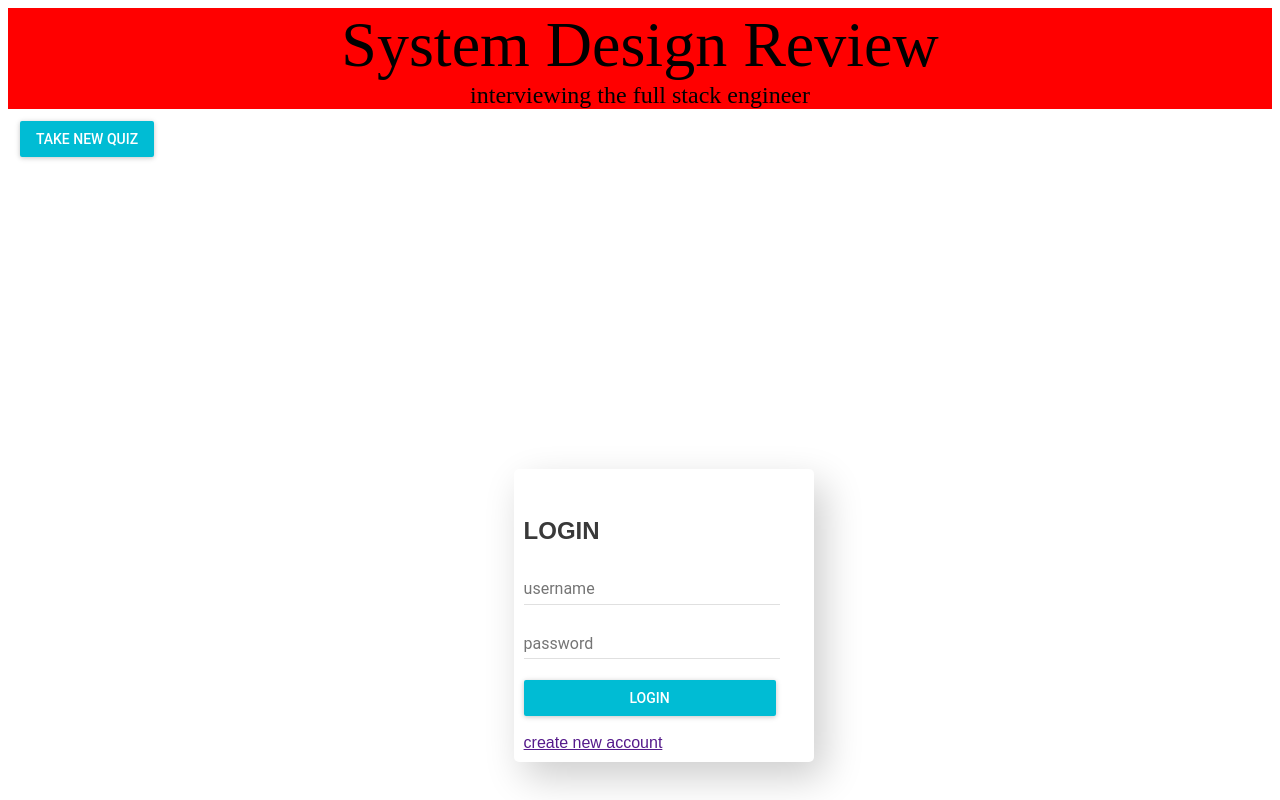
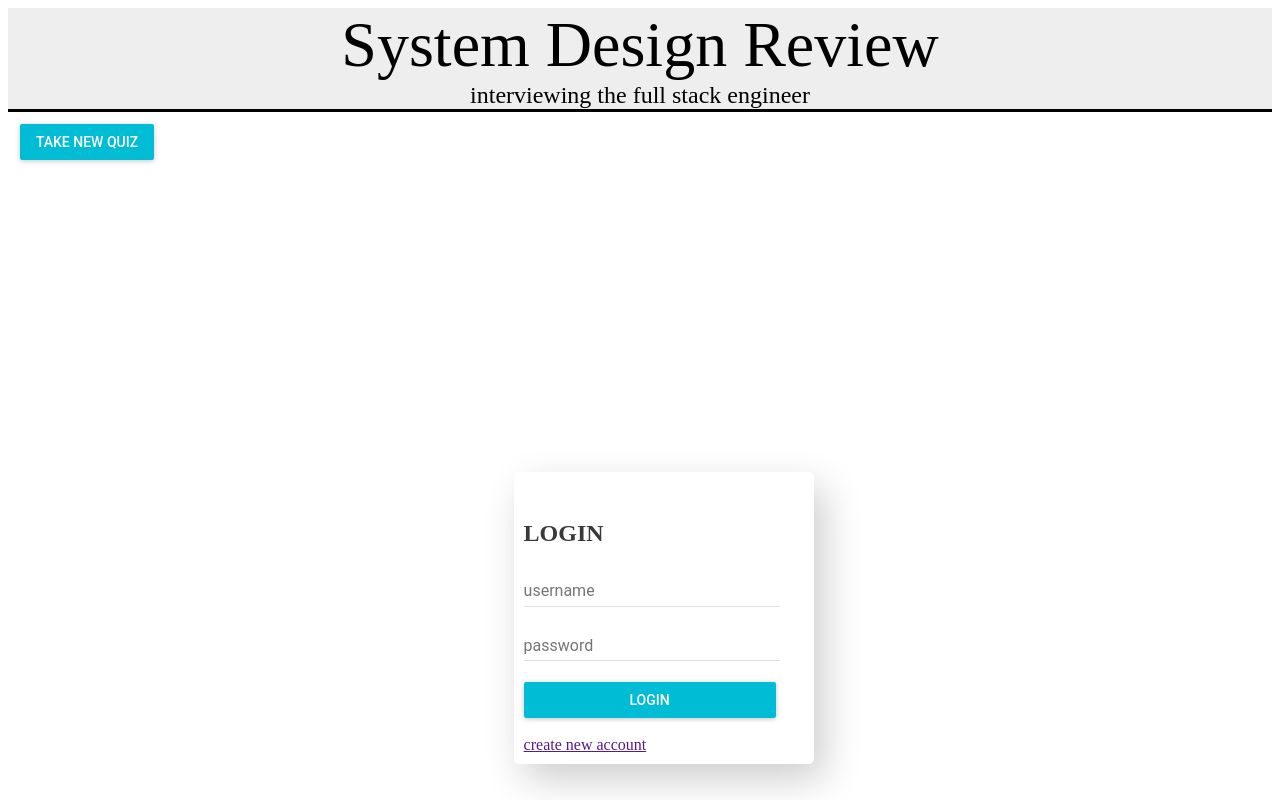
Before and after one commit to thejozhou/SystemDesignReview, a React app: page / in a window 1280 px wide. Built offline with nearby package versions, Linux system fonts and the light colour scheme.

Commit message:
removed red bkgrnd

```diff
--- a/css/styles.css
+++ b/css/styles.css
@@ -8,7 +8,7 @@
     margin-top: 300px;
     margin-left: 40%;
     box-sizing: border-box;
-    font-family: 'Ubuntu Light', 'Century Gothic', sans-serif;
+    /*font-family: 'Ubuntu Light', 'Century Gothic', sans-serif;*/
     color: #393939;
     background-color: #FFF;
     /*max-width: 12em;*/
@@ -35,7 +35,8 @@
 
 .title {
   text-align:center;
-  background-color:red;
+  background-color: #eee;
+  border-bottom: 3px solid black;
 }
 
 .sdr {
--- a/src/components/Question.js
+++ b/src/components/Question.js
@@ -48,7 +48,6 @@ class Question extends Component {
               label={question.answers[0].label}
               style={styles.radioButton}
               labelStyle={styles.label}
-              iconStyle={{height: 30, width: 30}}
             />
             <RadioButton
               value={1}
```
